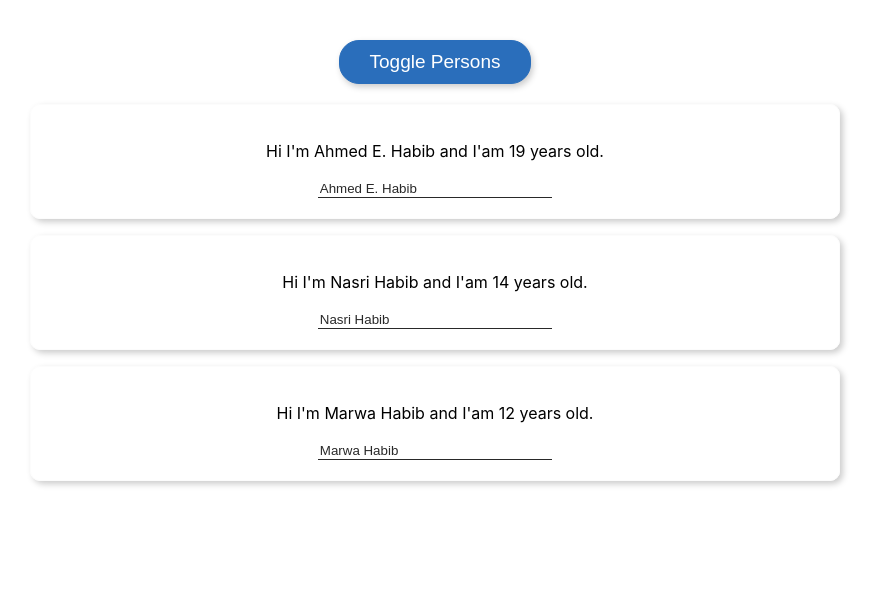
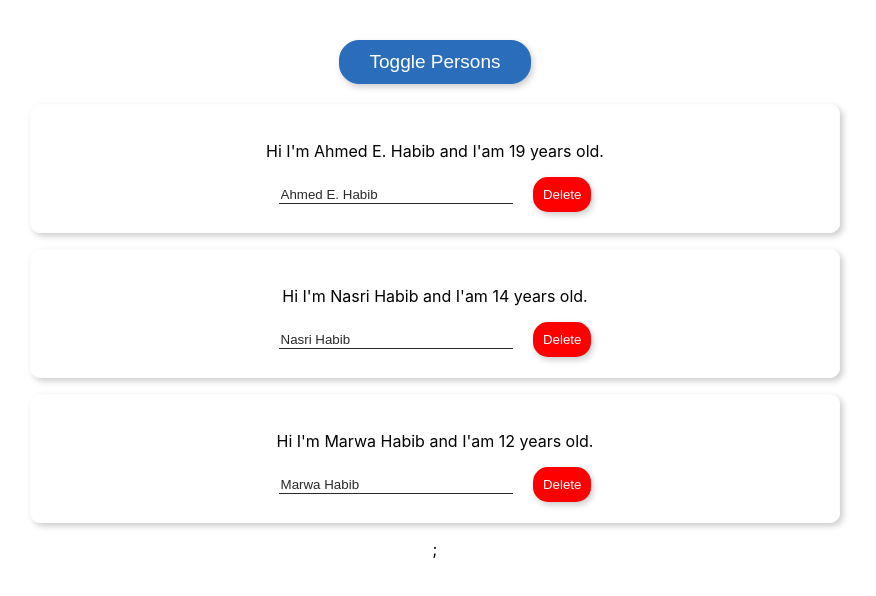
Before and after one commit to 4hmedhabib/React-learning, a React (Create React App) app in the folder my-app/: page / in a window 1280 px wide. Both pictures are taken after a click on the button "Toggle Persons". Shown: the top 596 px of the page, without its empty margins (205-1081 px from the left). Built offline with nearby package versions, Linux system fonts and the light colour scheme.

Commit message:
delete handler adding

```diff
--- a/my-app/src/App.js
+++ b/my-app/src/App.js
@@ -41,14 +41,28 @@ const App = (props) => {
     setPersonState({ persons: persons, showPerson: !doesShow });
   };
 
+  const deletePersonHandler = (personIndex) => {
+    const persons = personState.persons;
+    const showPersons = personState.showPerson;
+    persons.splice(personIndex, 1);
+    setPersonState({ persons: persons, showPerson: showPersons });
+  };
+
   let persons = null;
 
   if (personState.showPerson) {
     persons = (
       <div>
-        {personState.persons.map((person) => {
-          return <Person name={person.name} age={person.age} />;
+        {personState.persons.map((person, index) => {
+          return (
+            <Person
+              name={person.name}
+              age={person.age}
+              click={deletePersonHandler}
+            />
+          );
         })}
+        ;
       </div>
     );
   }
--- a/my-app/src/Person/Person.css
+++ b/my-app/src/Person/Person.css
@@ -16,3 +16,14 @@ input {
   color: #292929;
   width: 30%;
 }
+
+.btnDelete {
+  background: #f00;
+  color: white;
+  border: none;
+  border-radius: 15px;
+  box-shadow: 2px 3px 6px #ccc;
+  padding: 10px;
+  margin-left: 20px;
+  outline: none;
+}
--- a/my-app/src/Person/Person.js
+++ b/my-app/src/Person/Person.js
@@ -8,6 +8,9 @@ const person = (props) => {
         Hi I'm {props.name} and I'am {props.age} years old.
       </p>
       <input type="text" onChange={props.nameChange} value={props.name}></input>
+      <button className="btnDelete" onClick={props.click}>
+        Delete
+      </button>
     </div>
   );
 };
```
